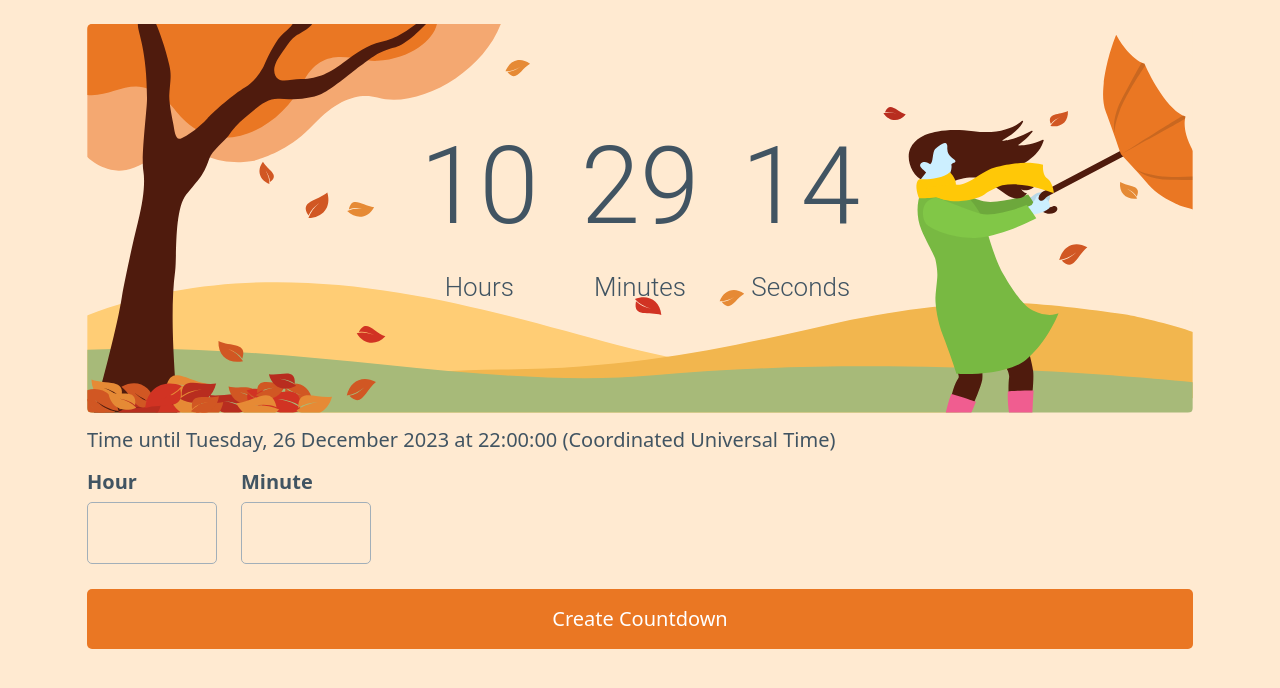
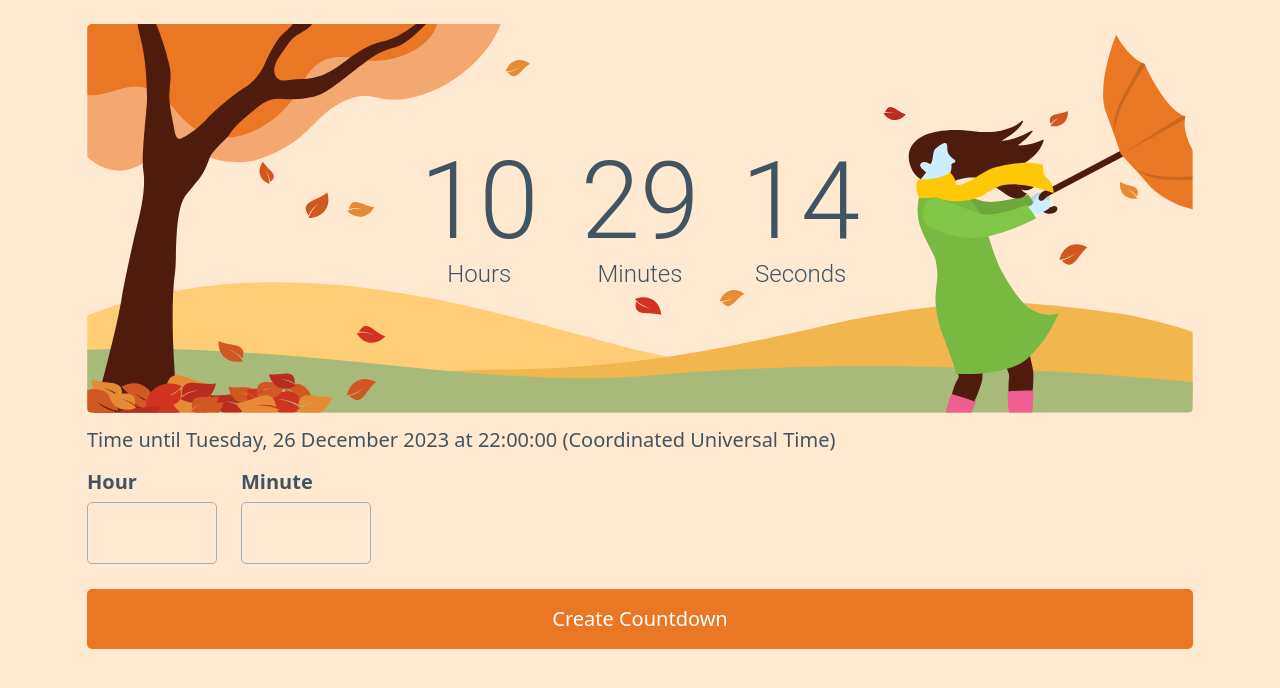
Before and after one commit to Brandon689/daytimer, a React (Vite) app: page / in a window 1280 px wide. Shown: the top 688 px of the page. Built offline with nearby package versions, Linux system fonts and the light colour scheme.

Commit message:
label gap reduce

```diff
--- a/src/App.css
+++ b/src/App.css
@@ -43,7 +43,7 @@ label {
   flex-basis: 130px;
 }
 .time-unit {
-  font-size: 26px;
+  font-size: 24px;
 }
 .wrap-countdown {
   position: relative;
@@ -57,7 +57,9 @@ label {
   font-variant-numeric: tabular-nums;
   font-weight: 300;
 }
-
+.digit {
+  height: 6.7rem;
+}
 button {
   background: #ea7723;
   border: none;
--- a/src/App.jsx
+++ b/src/App.jsx
@@ -10,8 +10,7 @@ const CountdownDigits = ({ countdown }) => {
     <div className="countdown digit-number">
       {digitPairs.map((pair, index) => (
         <div className="countdown-block" key={index}>
-          {pair}
-          {/* {index < digitPairs.length - 1 && <span className="digit-separator">:</span>} */}
+          <div className="digit">{pair}</div>
           {index == 0 && <div className="time-unit">Hours</div>}
           {index == 1 && <div className="time-unit">Minutes</div>}
           {index == 2 && <div className="time-unit">Seconds</div>}
```
